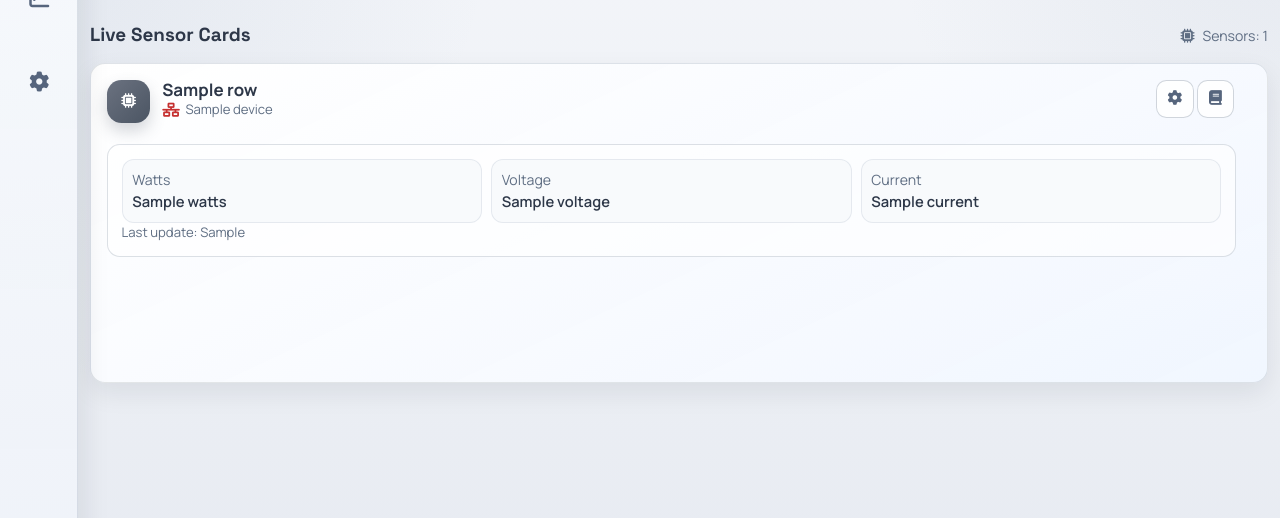
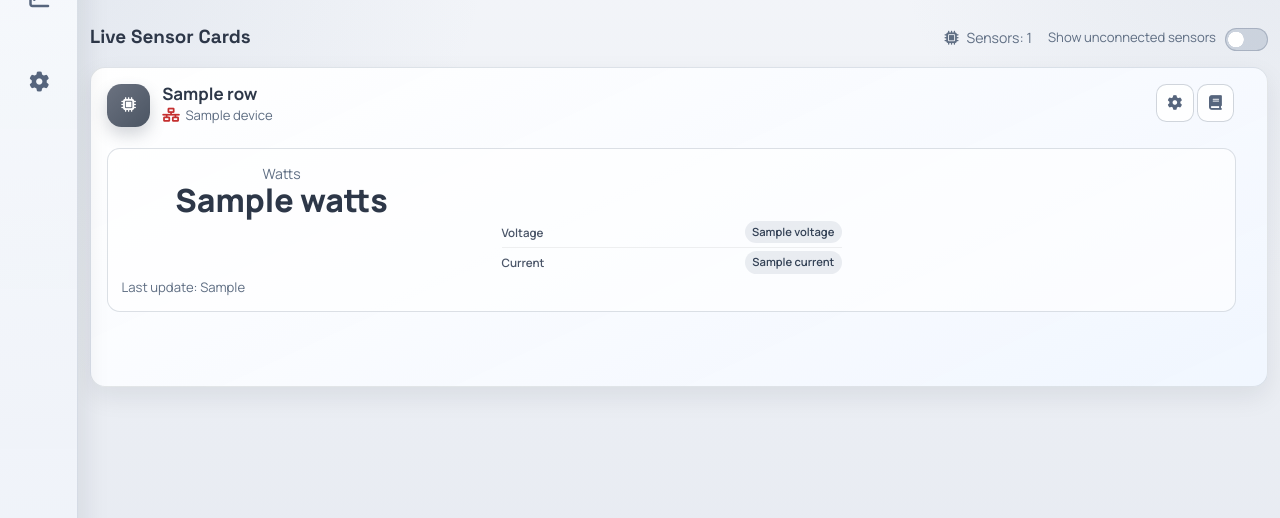
Before and after one commit to allanbeth/energy-monitor-core, a Flask app: template templates/module.html in a window 1280 px wide. Shown: the part 111-629 px from the top of the page. Run offline with Flask 3, Linux system fonts and the light colour scheme; the template is opened without the code that fills it: most values are stand-ins (such as "Sample title", 1, 10 or a date in 2020).

Commit message:
UI and INA update

```diff
--- a/energy_monitor_core/pollers/mppt.py
+++ b/energy_monitor_core/pollers/mppt.py
@@ -76,6 +76,7 @@ class ModulePoller(BaseModulePoller):
                     "variant": sensor.get("variant"),
                     "max_power": sensor.get("max_power"),
                     "rating": sensor.get("rating"),
+                    "device_connected": connected,
                     "connected": connected,
                     "status": "connected" if connected else "disconnected",
                     "source_topic": f"poller://mppt/{device_id}",
--- a/energy_monitor_core/pollers/victron.py
+++ b/energy_monitor_core/pollers/victron.py
@@ -323,6 +323,7 @@ class ModulePoller(BaseModulePoller):
                     "variant": sensor.get("variant"),
                     "max_power": sensor.get("max_power"),
                     "rating": sensor.get("rating"),
+                    "device_connected": connected,
                     "connected": connected,
                     "status": "connected" if connected else "disconnected",
                     "source_topic": f"poller://victron/{device_id}",
--- a/ina_sensor_monitor/sensors.json
+++ b/ina_sensor_monitor/sensors.json
@@ -13,7 +13,7 @@
   {
     "address": "0x41",
     "calibration_value": 4191,
-    "device_id": 1,
+    "device_id": 0,
     "max_power": 100,
     "name": "Turbine 220W",
     "rating": 12,
--- a/static/css/app.css
+++ b/static/css/app.css
@@ -356,13 +356,16 @@ body {
   justify-content: space-between;
   gap: 0.9rem;
   margin-bottom: 0.35rem;
+  text-align: left;
 }
 
 .legacy-card-head-main {
   display: flex;
   align-items: flex-start;
+  justify-content: flex-start;
   gap: 0.75rem;
   min-width: 0;
+  flex: 1 1 auto;
 }
 
 .legacy-card-icon {
@@ -380,6 +383,7 @@ body {
 
 .legacy-card-meta {
   min-width: 0;
+  text-align: left;
 }
 
 .legacy-card-title {
@@ -393,7 +397,7 @@ body {
 .legacy-card-subtitle {
   margin: 0.12rem 0 0;
   color: var(--muted);
-  font-size: 0.84rem;
+  justify-content: center;
   line-height: 1.3;
 }
 
@@ -407,6 +411,7 @@ body {
 
 .legacy-card-actions .action-icon-btn,
 .legacy-card-actions .sensor-action-btn {
+  text-align: center;
   width: 2.35rem;
   height: 2.35rem;
   min-width: 2.35rem;
@@ -695,11 +700,6 @@ body {
   flex-direction: column;
   gap: 0.42rem;
   width: 100%;
-  border: 1px solid rgba(121, 134, 156, 0.26);
-  border-radius: 0.8rem;
-  background: rgba(255, 255, 255, 0.62);
-  padding: 0.85rem;
-  margin-top: 0.15rem;
 }
 
 .settings-entry {
@@ -709,6 +709,7 @@ body {
   gap: 0.7rem;
   padding: 0.22rem 0;
   border-bottom: 1px solid rgba(0, 0, 0, 0.06);
+  width: min(100%, 520px);
 }
 
 .settings-entry:last-child {
@@ -721,6 +722,7 @@ body {
   color: #4a5568;
   font-weight: 600;
   margin: 0;
+  text-align: left;
 }
 
 .settings-entry .form-control,
@@ -735,6 +737,31 @@ body {
 
 .settings-entry .form-check-input {
   margin: 0;
+}
+
+input.form-check-input[type="checkbox"] {
+  width: 2.7rem;
+  height: 1.45rem;
+  border-radius: 999px;
+  border: 1px solid rgba(100, 116, 139, 0.35);
+  background-color: rgba(148, 163, 184, 0.35);
+  background-image: radial-gradient(circle at 0.62rem 50%, #ffffff 0.47rem, transparent 0.5rem);
+  background-repeat: no-repeat;
+  transition: background-position 140ms ease, background-color 140ms ease, border-color 140ms ease;
+  appearance: none;
+  -webkit-appearance: none;
+  cursor: pointer;
+}
+
+input.form-check-input[type="checkbox"]:checked {
+  background-color: rgba(47, 133, 90, 0.85);
+  border-color: rgba(47, 133, 90, 0.95);
+  background-image: radial-gradient(circle at calc(100% - 0.62rem) 50%, #ffffff 0.47rem, transparent 0.5rem);
+}
+
+input.form-check-input[type="checkbox"]:focus {
+  box-shadow: 0 0 0 0.18rem rgba(59, 130, 246, 0.2);
+  outline: none;
 }
 
 .status-value {
@@ -786,6 +813,14 @@ body {
   overflow: auto;
 }
 
+.settings-card .card-body.legacy-card-content,
+.module-settings-card .card-body.legacy-card-content,
+.active-module-panel .card-body.legacy-card-content {
+  margin: 0.35rem;
+  width: calc(100% - 0.7rem);
+  align-self: center;
+}
+
 .legacy-card-content .form-label,
 .module-settings-card .form-label,
 .sensor-config-form .form-label {
@@ -831,6 +866,40 @@ body {
 
 .sensor-card-config .settings-entry label {
   min-width: 120px;
+}
+
+.sensor-main-value-wrap {
+  width: min(100%, 320px);
+  text-align: center;
+}
+
+.sensor-main-value {
+  font-size: 2rem;
+  font-weight: 800;
+  line-height: 1.05;
+}
+
+.sensor-live-rows {
+  display: flex;
+  flex-direction: column;
+  align-items: center;
+  width: 100%;
+}
+
+.sensor-live-rows .settings-entry {
+  width: min(100%, 340px);
+}
+
+.sensor-visibility-toggle {
+  display: inline-flex;
+  align-items: center;
+  gap: 0.55rem;
+}
+
+.sensor-visibility-toggle label {
+  margin: 0;
+  font-size: 0.82rem;
+  color: var(--muted);
 }
 
 @media (max-width: 767px) {
--- a/static/js/app.js
+++ b/static/js/app.js
@@ -194,8 +194,9 @@
     return { kind: "wired", icon: inferConnectionIcon(sensor), label: "Wired" };
   }
 
-  function resolveConnectionState(sensor) {
+  function resolveConnectionState(sensor, moduleName = "") {
     const connected = !!sensor?.connected;
+    const moduleKey = String(moduleName || "").trim().toLowerCase();
     const statusRaw = String(sensor?.status || "").trim().toLowerCase();
     const detailRaw = String(sensor?.status_detail || "").trim().toLowerCase();
     const watts = Number(sensor?.watts ?? sensor?.power ?? 0);
@@ -208,6 +209,9 @@
 
     const hasNoDataHint = detailRaw.includes("no-data") || detailRaw.includes("no-signal") || detailRaw.includes("waiting-telemetry") || detailRaw.includes("read-failed") || detailRaw.includes("timeout");
     const hasMetrics = Number.isFinite(watts) && Number.isFinite(voltage) && Number.isFinite(current) && (Math.abs(watts) > 0 || Math.abs(voltage) > 0 || Math.abs(current) > 0);
+    if (moduleKey === "ina" && hasNoDataHint) {
+      return { state: "connected", label: "Connected" };
+    }
     if (statusRaw === "partial" || hasNoDataHint || !hasMetrics) {
       return { state: "partial", label: "Connected (No Data)" };
     }
@@ -221,7 +225,7 @@
     }
     const moduleName = String(window.EM_MODULE_NAME || "");
     const transport = resolveConnectionTransport(moduleName, snapshot, sensor);
-    const connection = resolveConnectionState(sensor);
+    const connection = resolveConnectionState(sensor, moduleName);
     const iconNode = cardElement.querySelector("[data-field='connection-icon']");
     const textNode = cardElement.querySelector("[data-field='connection-text']");
     const stateNode = cardElement.querySelector("[data-field='connection-state']");
@@ -239,6 +243,7 @@
       stateNode.classList.remove("status-connected", "status-partial", "status-disconnected");
       stateNode.classList.add(`status-${connection.state}`);
     }
+    cardElement.dataset.sensorConnected = sensor && sensor.connected ? "1" : "0";
   }
 
     function normalizeInaAddress(value) {
@@ -573,13 +578,17 @@
       }
       const snapshot = status.live_data && status.live_data[moduleName];
       if (snapshot && node.querySelector("[data-module-connected-count]")) {
-        node.querySelector("[data-module-connected-count]").textContent = String(snapshot.connected_sensor_count || 0);
+        const connectedDevices = Number(snapshot.connected_device_count ?? 0);
+        const connectedSensors = Number(snapshot.connected_sensor_count ?? 0);
+        const displayCount = Number(snapshot.device_count || 0) > 0 ? connectedDevices : connectedSensors;
+        node.querySelector("[data-module-connected-count]").textContent = String(displayCount);
       }
       const statusLabel = node.querySelector("[data-module-connection]");
       const statusIcon = node.querySelector("[data-module-connection-icon]");
       if (statusLabel && snapshot) {
-        const connectedCount = Number(snapshot.connected_sensor_count || 0);
-        const totalCount = Number(snapshot.sensor_count || 0);
+        const hasDeviceStats = Number(snapshot.device_count || 0) > 0;
+        const connectedCount = hasDeviceStats ? Number(snapshot.connected_device_count || 0) : Number(snapshot.connected_sensor_count || 0);
+        const totalCount = hasDeviceStats ? Number(snapshot.device_count || 0) : Number(snapshot.sensor_count || 0);
         const moduleState = connectedCount <= 0 ? "disconnected" : (connectedCount < totalCount ? "partial" : "connected");
         const statusText = moduleState === "connected" ? "Connected" : (moduleState === "partial" ? "Partial" : "Disconnected");
         const statusTextNode = statusLabel.querySelector("[data-module-connection-label]");
@@ -947,11 +956,6 @@
     if (updatedAt && snapshot && snapshot.updated_at) {
       updatedAt.textContent = formatTimestampToSecond(snapshot.updated_at);
     }
-    const sensorCount = document.getElementById("sensor-count");
-    if (sensorCount) {
-      sensorCount.textContent = String(snapshot.sensor_count || 0);
-    }
-
     const sensorRows = Array.isArray(snapshot.sensor_rows) ? snapshot.sensor_rows : [];
     const sensorByName = new Map(sensorRows.map((sensor) => [String(sensor.name || ""), sensor]));
 
@@ -963,6 +967,11 @@
       row.querySelector("[data-field='watts']")?.replaceChildren(document.createTextNode(String(sensor.watts ?? 0)));
       row.querySelector("[data-field='voltage']")?.replaceChildren(document.createTextNode(String(sensor.voltage ?? 0)));
       row.querySelector("[data-field='current']")?.replaceChildren(document.createTextNode(String(sensor.current ?? 0)));
+      const socNode = row.querySelector("[data-field='soc']");
+      if (socNode) {
+        const socValue = Number(sensor.soc ?? 0);
+        socNode.replaceChildren(document.createTextNode(`${Number.isFinite(socValue) ? socValue : 0}%`));
+      }
       const lastUpdated = row.querySelector("[data-field='last-updated']");
       if (lastUpdated) {
         lastUpdated.textContent = formatTimestampToSecond(sensor.last_seen || snapshot.updated_at || "");
@@ -970,21 +979,36 @@
     });
 
     refreshInaAddressSelectors();
+    applyModuleFilter(window.EM_MODULE_FILTER || null);
+  }
+
+  function updateVisibleSensorCount() {
+    const sensorCount = document.getElementById("sensor-count");
+    if (!sensorCount) return;
+    const visibleCards = Array.from(document.querySelectorAll("[data-sensor-row]"))
+      .filter((row) => row.getAttribute("data-sensor-row") !== "new")
+      .filter((row) => !row.classList.contains("hidden"));
+    sensorCount.textContent = String(visibleCards.length);
   }
 
   function applyModuleFilter(filterType = null) {
     const normalized = filterType ? String(filterType).toLowerCase() : null;
     const clearButton = document.getElementById("clear-module-filter-btn");
+    const showUnconnected = !!window.EM_SHOW_UNCONNECTED;
     document.querySelectorAll("[data-sensor-row]").forEach((row) => {
       if (row.getAttribute("data-sensor-row") === "new") {
         return;
       }
       const rowType = String(row.getAttribute("data-sensor-type") || "").toLowerCase();
-      const shouldHide = normalized && rowType !== normalized;
+      const isConnected = String(row.dataset.sensorConnected || "0") === "1";
+      const hideByType = !!(normalized && rowType !== normalized);
+      const hideByConnection = !showUnconnected && !isConnected;
+      const shouldHide = hideByType || hideByConnection;
       row.classList.toggle("hidden", shouldHide);
     });
     clearButton?.classList.toggle("hidden", !normalized);
     window.EM_MODULE_FILTER = normalized;
+    updateVisibleSensorCount();
   }
 
   function bindCredentialsModal() {
@@ -1269,6 +1293,15 @@
     document.querySelectorAll("[data-sensor-filter]").forEach((button) => {
       button.addEventListener("click", () => applyModuleFilter(button.getAttribute("data-sensor-filter")));
     });
+    window.EM_SHOW_UNCONNECTED = false;
+    const showUnconnectedToggle = document.getElementById("show-unconnected-sensors");
+    if (showUnconnectedToggle) {
+      showUnconnectedToggle.checked = false;
+      showUnconnectedToggle.addEventListener("change", () => {
+        window.EM_SHOW_UNCONNECTED = !!showUnconnectedToggle.checked;
+        applyModuleFilter(window.EM_MODULE_FILTER || null);
+      });
+    }
     const grid = document.getElementById("live-sensor-grid");
     grid?.addEventListener("click", async (event) => {
       const target = event.target instanceof Element ? event.target.closest("button, i") : null;
--- a/templates/module.html
+++ b/templates/module.html
@@ -28,9 +28,15 @@
   <div>
     <h2 class="section-title mb-0">Live Sensor Cards</h2>
   </div>
-  <div class="d-flex align-items-center gap-2 text-secondary small">
-    <i class="fa-solid fa-microchip"></i>
-    <span>Sensors: <span id="sensor-count">{{ module_snapshot.sensor_count }}</span></span>
+  <div class="d-flex align-items-center gap-3 text-secondary small">
+    <div class="d-flex align-items-center gap-2">
+      <i class="fa-solid fa-microchip"></i>
+      <span>Sensors: <span id="sensor-count">{{ module_snapshot.connected_sensor_count or module_snapshot.sensor_count }}</span></span>
+    </div>
+    <div class="sensor-visibility-toggle">
+      <label for="show-unconnected-sensors">Show unconnected sensors</label>
+      <input id="show-unconnected-sensors" class="form-check-input" type="checkbox" aria-label="Show unconnected sensors">
+    </div>
   </div>
 </section>
 
@@ -49,7 +55,7 @@
   {% if row.type|lower == 'battery' %}{% set sensor_icon = 'fa-car-battery' %}{% endif %}
   {% if row.type|lower == 'charger' %}{% set sensor_icon = 'fa-charging-station' %}{% endif %}
   {% set connection_subtitle %}<span class="sensor-connection" data-field="connection-state"><i class="fa-solid fa-network-wired {% if row.connected %}status-connected{% else %}status-disconnected{% endif %}" data-field="connection-icon"></i><span data-field="connection-text">{{ sensor_device.name }}</span></span>{% endset %}
-  <article class="sensor-grid-card sensor-type-{{ row.type|lower }}" data-sensor-row="{{ loop.index0 }}" data-sensor-name="{{ row.name }}" data-sensor-type="{{ row.type|lower }}" data-card-mode="view">
+  <article class="sensor-grid-card sensor-type-{{ row.type|lower }}" data-sensor-row="{{ loop.index0 }}" data-sensor-name="{{ row.name }}" data-sensor-type="{{ row.type|lower }}" data-sensor-connected="{{ 1 if row.connected else 0 }}" data-card-mode="view">
     {% call legacy_card_header(sensor_icon, row.name, connection_subtitle, '', true) %}
     <div class="action-btns sensor-actions sensor-card-actions" id="sensor-actions-{{ loop.index0 }}">
       <button type="button" class="sensor-action-btn" data-sensor-card-action="edit" data-sensor-index="{{ loop.index0 }}" title="Edit sensor"><i class="fa-solid fa-gear"></i></button>
@@ -58,19 +64,30 @@
     {% endcall %}
     <div class="sensor-card-feedback hidden" id="sensor-feedback-{{ loop.index0 }}"></div>
     <div class="legacy-card-content sensor-card-view" id="sensor-card-view-{{ loop.index0 }}">
-      <div class="sensor-grid-metrics">
-        <div class="sensor-metric-cell">
-          <div class="text-secondary">Watts</div>
-          <div class="fw-semibold" data-field="watts">{{ row.watts }}</div>
+      <div class="sensor-main-value-wrap">
+        <div class="text-secondary">Watts</div>
+        <div class="sensor-main-value" data-field="watts">{{ row.watts }}</div>
+      </div>
+      <div class="sensor-live-rows">
+        {% if row.type|lower == 'battery' %}
+        <div class="settings-entry">
+          <label>Current</label>
+          <span class="status-value" data-field="current">{{ row.current }}</span>
         </div>
-        <div class="sensor-metric-cell">
-          <div class="text-secondary">Voltage</div>
-          <div class="fw-semibold" data-field="voltage">{{ row.voltage }}</div>
+        <div class="settings-entry">
+          <label>SoC</label>
+          <span class="status-value" data-field="soc">{{ row.soc if row.soc is not none else 0 }}</span>
         </div>
-        <div class="sensor-metric-cell">
-          <div class="text-secondary">Current</div>
-          <div class="fw-semibold" data-field="current">{{ row.current }}</div>
+        {% else %}
+        <div class="settings-entry">
+          <label>Voltage</label>
+          <span class="status-value" data-field="voltage">{{ row.voltage }}</span>
         </div>
+        <div class="settings-entry">
+          <label>Current</label>
+          <span class="status-value" data-field="current">{{ row.current }}</span>
+        </div>
+        {% endif %}
       </div>
       <div class="sensor-address">Last update: <span data-field="last-updated">{{ row.last_seen or module_snapshot.updated_at }}</span></div>
     </div>
```
Also changed, not shown: energy_monitor_core/live_data.py (+42 -2 lines), energy_monitor_core/pollers/ina.py (+19 -2 lines), templates/_module_settings_form.html (+17 -78 lines), templates/settings.html (+8 -8 lines).
